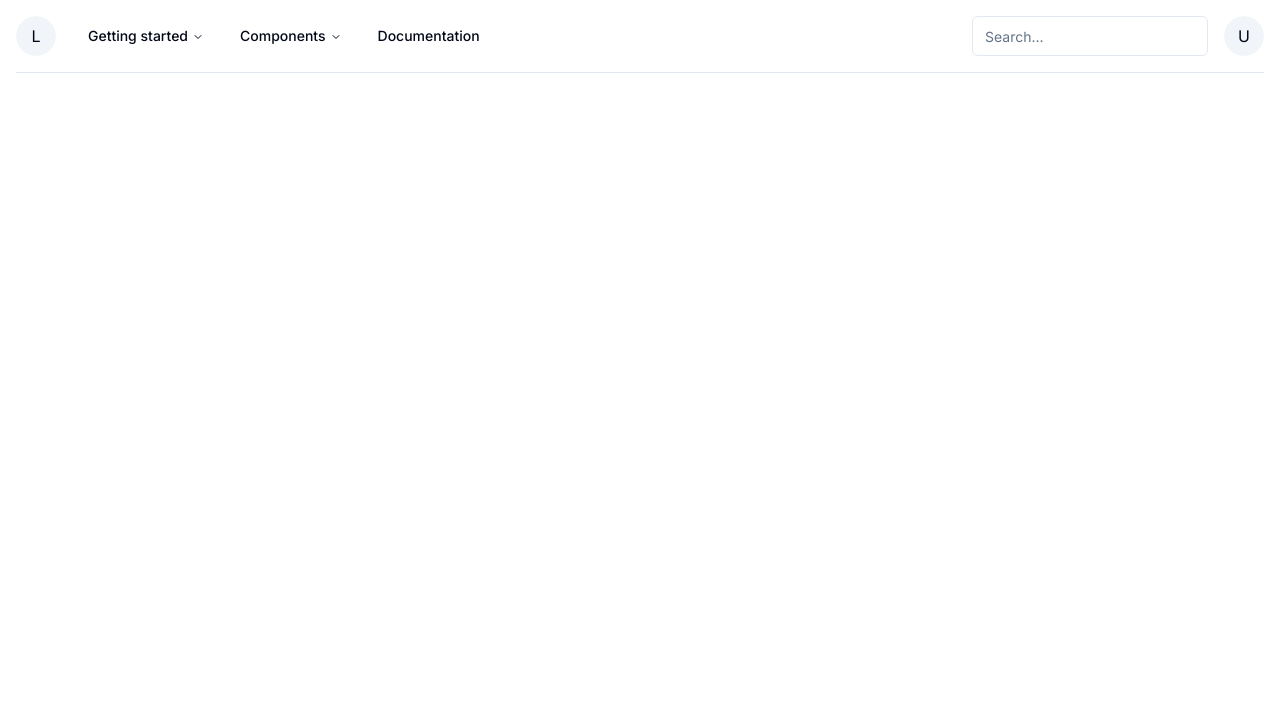
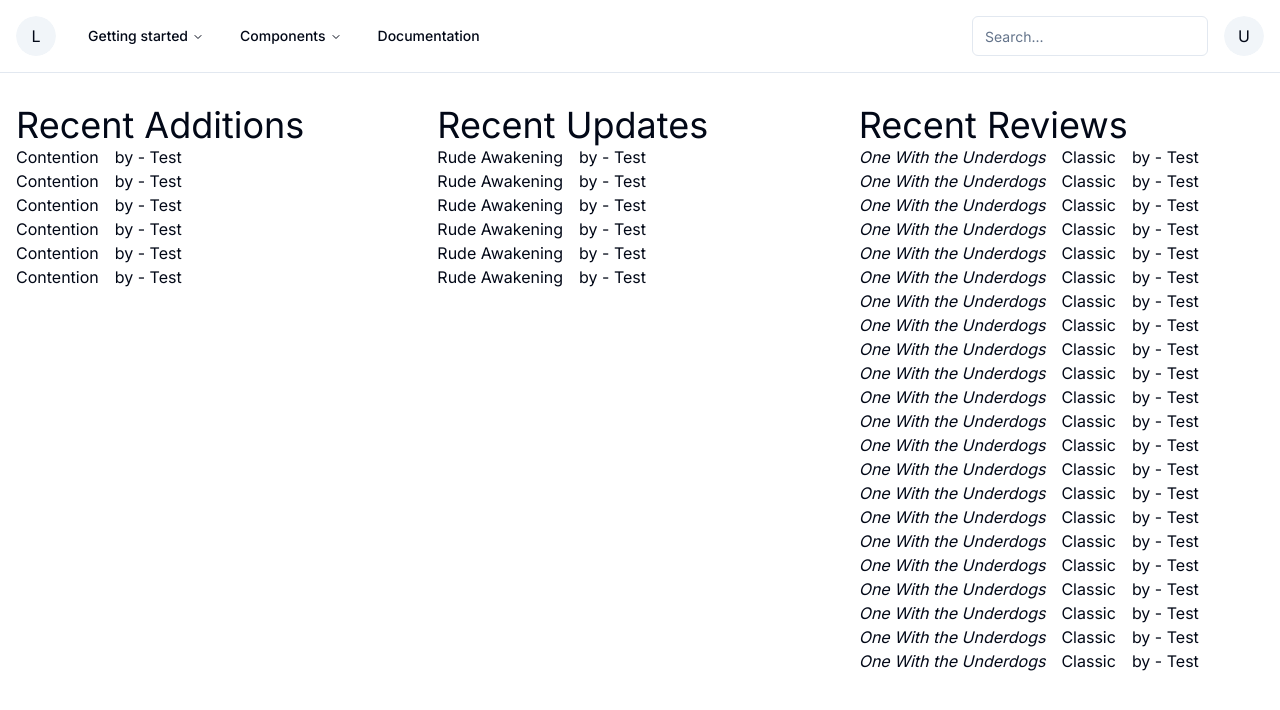
Before and after one commit to MaxRickettsUy/le-epic-monorepo, a Next.js app in the folder app/: page / in a window 1280 px wide. Shown: the top 710 px of the page. Built offline with nearby package versions, Linux system fonts and the light colour scheme.

Commit message:
Mocking content

```diff
--- a/app/app/page.tsx
+++ b/app/app/page.tsx
@@ -5,14 +5,124 @@ import { Input } from "@/components/ui/input"
 import { Separator } from "@/components/ui/separator";
 import { Avatar, AvatarFallback } from "@/components/ui/avatar";
 
+interface Addition {
+  type: "band" | "album";
+  name: string;
+  submitter: string;
+}
+
+interface Update {
+  type: "band" | "album";
+  name: string;
+  submitter: string;
+}
+
+interface Review {
+  album: string;
+  name: string;
+  reviewer: string;
+}
+
+const ra: Addition[] = [
+  {type: "band", name: "Contention", submitter: "Test" },
+  {type: "band", name: "Contention", submitter: "Test" },
+  {type: "band", name: "Contention", submitter: "Test" },
+  {type: "band", name: "Contention", submitter: "Test" },
+  {type: "band", name: "Contention", submitter: "Test" },
+  {type: "band", name: "Contention", submitter: "Test" },
+]
+
+const ru: Update[] = [
+  {type: "band", name: "Rude Awakening", submitter: "Test"},
+  {type: "band", name: "Rude Awakening", submitter: "Test"},
+  {type: "band", name: "Rude Awakening", submitter: "Test"},
+  {type: "band", name: "Rude Awakening", submitter: "Test"},
+  {type: "band", name: "Rude Awakening", submitter: "Test"},
+  {type: "band", name: "Rude Awakening", submitter: "Test"},
+]
+
+const rr: Review[] = [
+  {album: "One With the Underdogs", name: "Classic", reviewer: "Test"},
+  {album: "One With the Underdogs", name: "Classic", reviewer: "Test"},
+  {album: "One With the Underdogs", name: "Classic", reviewer: "Test"},
+  {album: "One With the Underdogs", name: "Classic", reviewer: "Test"},
+  {album: "One With the Underdogs", name: "Classic", reviewer: "Test"},
+  {album: "One With the Underdogs", name: "Classic", reviewer: "Test"},
+  {album: "One With the Underdogs", name: "Classic", reviewer: "Test"},
+  {album: "One With the Underdogs", name: "Classic", reviewer: "Test"},
+  {album: "One With the Underdogs", name: "Classic", reviewer: "Test"},
+  {album: "One With the Underdogs", name: "Classic", reviewer: "Test"},
+  {album: "One With the Underdogs", name: "Classic", reviewer: "Test"},
+  {album: "One With the Underdogs", name: "Classic", reviewer: "Test"},
+  {album: "One With the Underdogs", name: "Classic", reviewer: "Test"},
+  {album: "One With the Underdogs", name: "Classic", reviewer: "Test"},
+  {album: "One With the Underdogs", name: "Classic", reviewer: "Test"},
+  {album: "One With the Underdogs", name: "Classic", reviewer: "Test"},
+  {album: "One With the Underdogs", name: "Classic", reviewer: "Test"},
+  {album: "One With the Underdogs", name: "Classic", reviewer: "Test"},
+  {album: "One With the Underdogs", name: "Classic", reviewer: "Test"},
+  {album: "One With the Underdogs", name: "Classic", reviewer: "Test"},
+  {album: "One With the Underdogs", name: "Classic", reviewer: "Test"},
+  {album: "One With the Underdogs", name: "Classic", reviewer: "Test"},
+]
+
 const SearchInput = () => (
   <Input type="search" placeholder="Search..." />
 );
 
+const RecentAdditions = () => {
+  return (
+    <div className="flex-1">
+      <span className="text-4xl">Recent Additions</span>
+      {ra.map((a, i) => {
+        return (
+          <div className="flex flex-row gap-[1rem]" key={i}>
+            <span>{a.name}</span>
+            <span>by - {a.submitter}</span>
+          </div>
+        )
+      })}
+    </div>
+  )
+}
+
+const RecentUpdates = () => {
+  return (
+    <div className="flex-1">
+      <span className="text-4xl">Recent Updates</span>
+      {ru.map((u, i) => {
+        return (
+          <div className="flex flex-row gap-[1rem]" key={i}>
+            <span>{u.name}</span>
+            <span>by - {u.submitter}</span>
+          </div>
+        );
+      })}
+    </div>
+  )
+}
+
+const RecentReviews = () => {
+  return (
+    <div className="flex-1">
+      <span className="text-4xl">Recent Reviews</span>
+      {rr.map((r, i) => {
+        return (
+          <div className="flex flex-row gap-[1rem]" key={i}>
+            <span className="italic">{r.album}</span>
+            <span>{r.name}</span>
+            <span>by - {r.reviewer}</span>
+          </div>
+        )
+      })}
+    </div>
+  )
+}
+
 export default function Home() {
   return (
-    <main className="p-[1rem] flex-col">
-      <div className="flex flex-row gap-[1rem]">
+    <main className="py-[1rem] flex-col">
+      <div className="flex flex-row gap-[1rem] px-[1rem]">
         <Avatar>
           <AvatarFallback>L</AvatarFallback>
         </Avatar>
@@ -27,6 +137,11 @@ export default function Home() {
       <div className="py-[1rem] w-full">
         <Separator />
       </div>
+      <div className="flex flex-col md:flex-row lg:flex-row xl:flex-row gap-[1rem] p-[1rem]">
+        <RecentAdditions />
+        <RecentUpdates />
+        <RecentReviews />
+      </div>
     </main>
   );
 }
```
Also changed, not shown: app/app/recent-additions.tsx (added), app/app/recent-updates.tsx (added).
